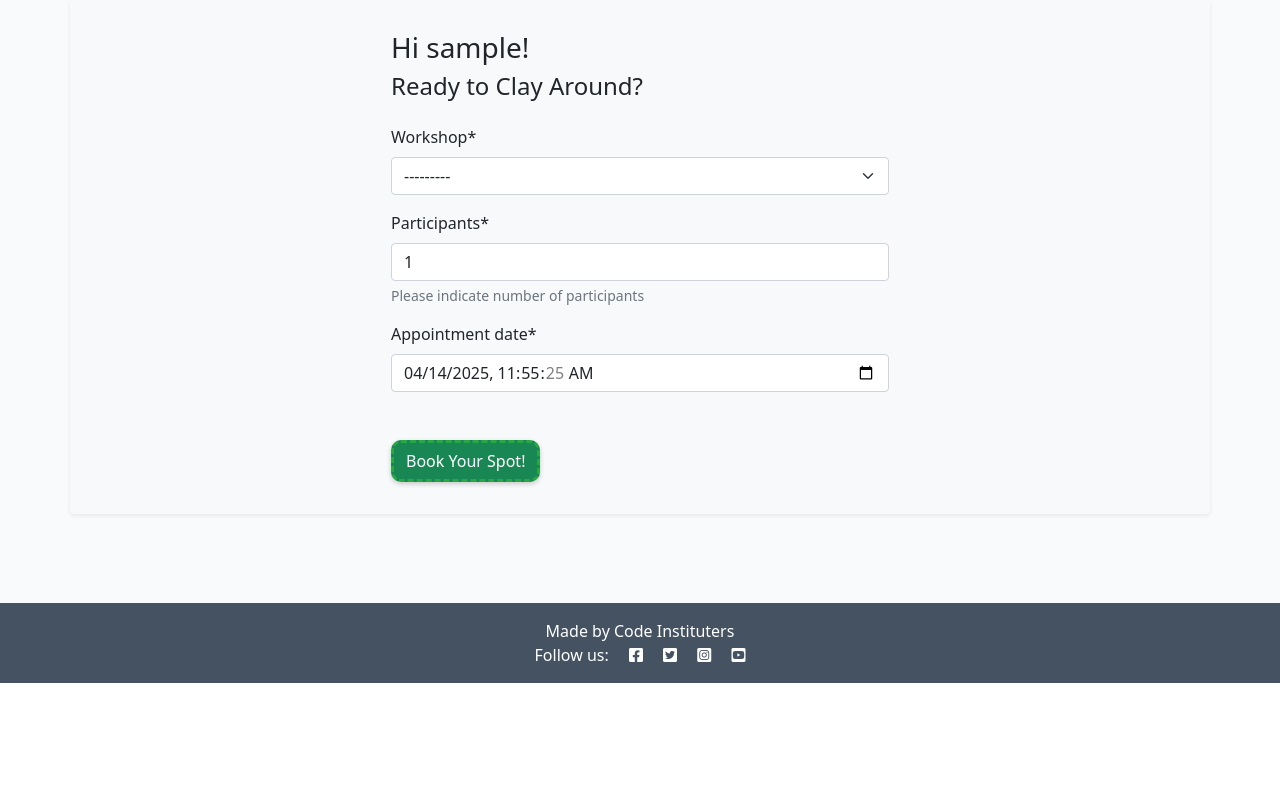
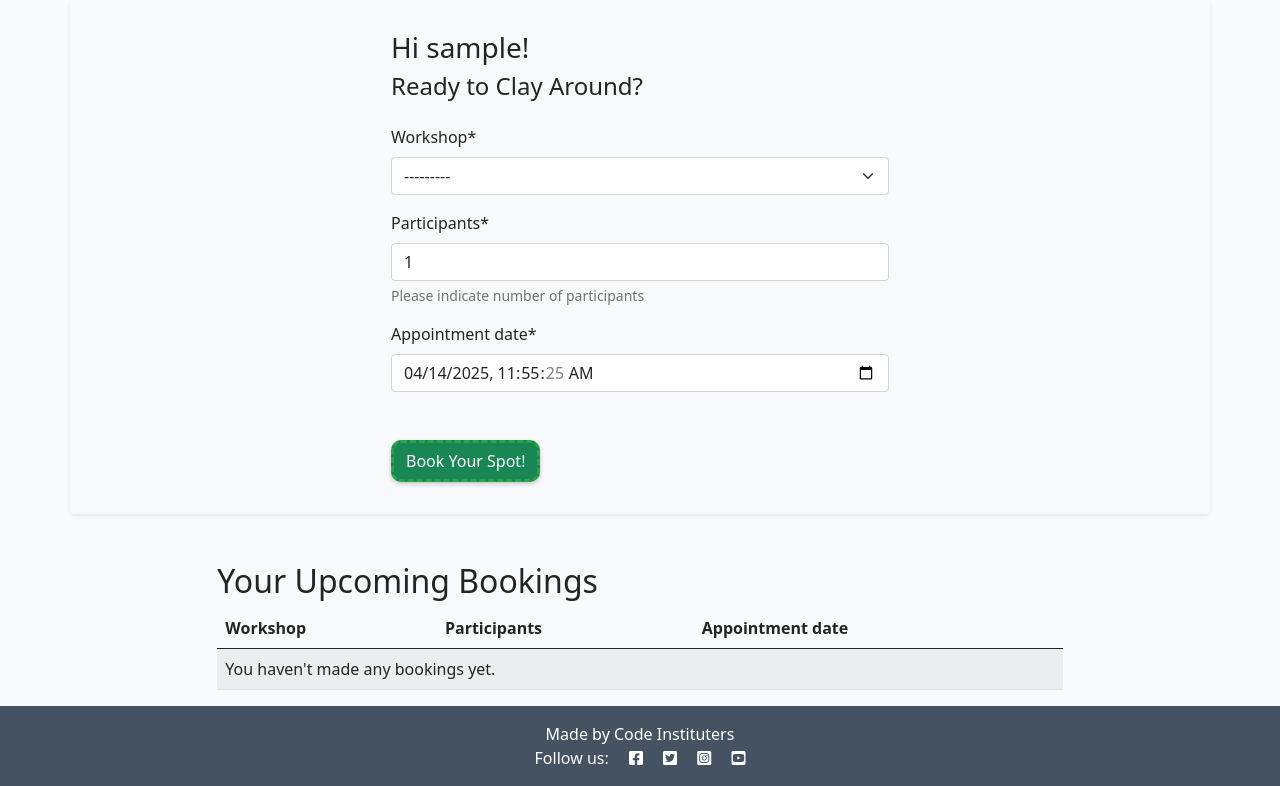
Before and after one commit to ParedesGab/PP4-artistiClayers-workshops, a Django app: page /workshops/booking/ in a window 1280 px wide. Shown: the part 117-903 px from the top of the page. Before the commit the page ends 800 px from the top, so only its background shows below. Run offline with Django 4.2, Linux system fonts and the light colour scheme; the visitor is signed in with stand-in values (Sample User, id 1); data that the repository does not hold is empty; some libraries are stand-ins or nearby versions.

Commit message:
Display user bookings on booking page. For that booking_display view was updated to fetch the logged-in users bookings

```diff
--- a/workshop/templates/workshop/booking.html
+++ b/workshop/templates/workshop/booking.html
@@ -4,6 +4,8 @@
 {% load crispy_forms_tags %}
 
 {% block content %}
+
+<!-- Create New Bookings -->
  <div class="container">
   <div class="row shadow-sm p-3 mb-5 bg-light rounded justify-content-center">
     <div class="col-sm-10 col-md-8 col-lg-6">
@@ -23,12 +25,45 @@
                 </button>
             </div>
         </form>
+        <!-- CHANGE - Place this code somewhere else -->
         {% else %}
-        <p>Please <a href="{% url 'account_login' %}" class="btn-lg rounded-pill">login</a> to make an appointment with us.</p>
+        <p>Please <a href="{% url 'account_login' %}" class="btn-lg rounded-pill">login</a> to book a workshop.</p>
         {% endif %}
       </div>
     </div>
   </div>
  </div>
 
+<!-- Visualize your Bookings -->
+{% if user.is_authenticated %}
+<div class="row justify-content-center" id="booking-table" style="margin-top: 20px;">
+    <div class="col-md-8">
+        <h2>Your Upcoming Bookings</h2>
+        <table class="table table-striped table-hover">
+            <thead>
+                <tr>
+                    <th scope="col">Workshop</th>
+                    <th scope="col">Participants</th>
+                    <th scope="col">Appointment date</th>
+                </tr>
+            </thead>
+            <tbody>
+                {% for booking in bookings %}
+                <tr>
+                    <td>{{ booking.workshop.name }}</td>
+                    <td>{{ booking.participants }}</td>
+                    <td>{{ booking.appointment_date }}</td>
+                </tr>
+                {% empty %}
+                <tr><td colspan="3">You haven't made any bookings yet.</td></tr>
+                {% endfor %}
+            </tbody>
+        </table>
+    </div>
+</div>
+{% endif %}
+</div>
+
+
+
  {% endblock %}
--- a/workshop/views.py
+++ b/workshop/views.py
@@ -1,9 +1,9 @@
-from django.shortcuts import render, get_object_or_404, redirect
+from django.shortcuts import render, get_object_or_404, redirect, reverse
 from django.views import generic
 from django.contrib import messages
-from .models import Workshop
+from django.http import HttpResponseRedirect
+from .models import Workshop, Booking
 from .forms import BookingForm
-from django.urls import reverse
 
 
 class WorkshopList(generic.ListView):
@@ -44,6 +44,12 @@ def booking_display(request):
     """
     Displays the booking form and handles booking submissions.
     """
+    if request.user.is_authenticated:
+        user_bookings = Booking.objects.filter(
+            booked_by=request.user).order_by('-appointment_date')
+    else:
+        user_bookings = None
+
     if request.method == "POST":
         booking_form = BookingForm(data=request.POST)
         if booking_form.is_valid():
@@ -60,6 +66,40 @@ def booking_display(request):
         request,
         "workshop/booking.html",
         {
-            "booking_form": booking_form
+            "booking_form": booking_form,
+            'bookings': user_bookings,
         },
     )
+
+# This view returns you to the ? webpage after you've edited the comment
+# This return is done with a HttpResponseRedirect and reverse to refresh the post_detail view.
+
+
+def booking_edit(request, id):
+    """
+    view to edit comments
+    """
+    if request.method == "POST":
+        # queryset = Workshop.objects.filter(is_public=True)
+        # workshop = get_object_or_404(queryset, slug=slug)
+        booking = get_object_or_404(Booking, pk=id)
+        booking_form = BookingForm(data=request.POST, instance=booking)
+
+        if booking_form.is_valid() and booking.booked_by == request.user:
+            booking = booking_form.save(commit=False)
+            # comment.workshop = booking
+            booking.approved = False
+            booking.save()
+            messages.add_message(request, messages.SUCCESS, 'booking Updated!')
+        else:
+            messages.add_message(
+                request, messages.ERROR, 'Error updating booking!'
+                )
+
+    return render(
+        request,
+        "workshop/booking.html",
+        {"booking_form": booking_form},
+        )
+
+    # return HttpResponseRedirect(reverse('post_detail', args=[slug]))
```
